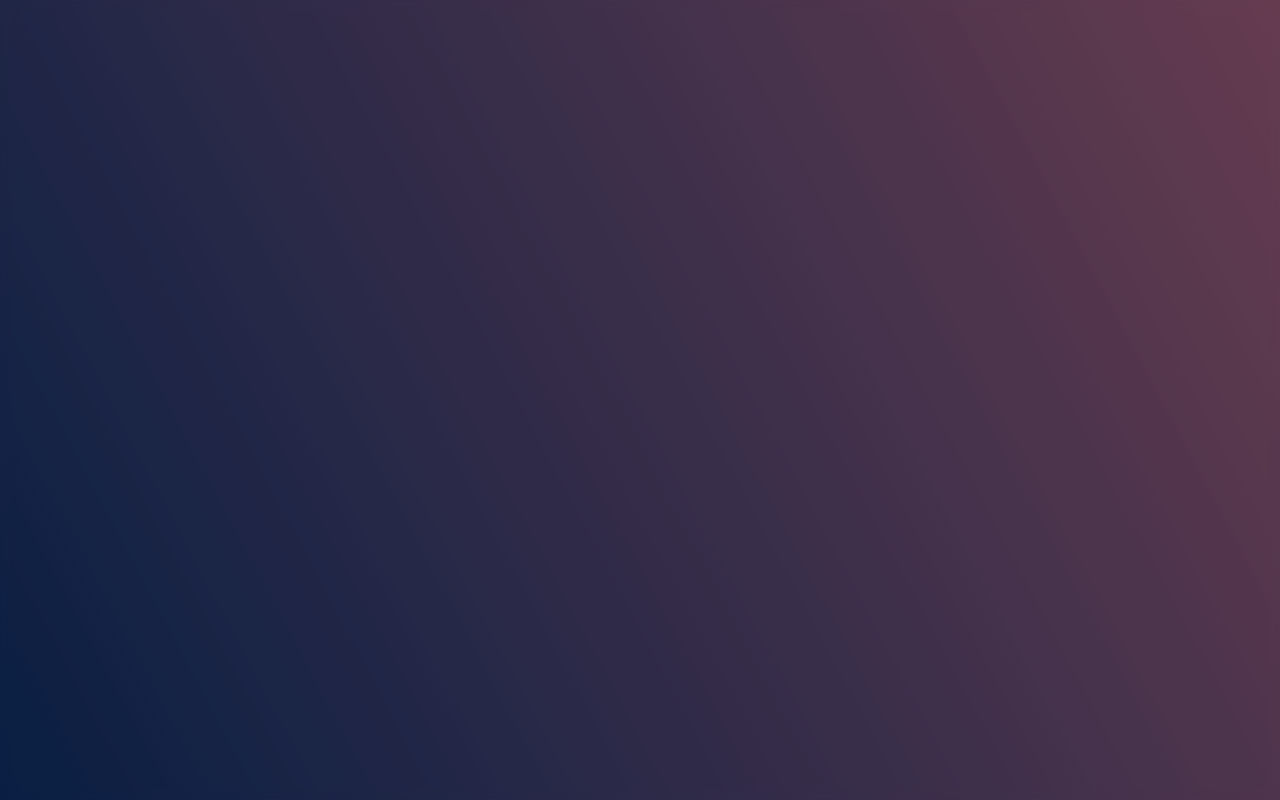
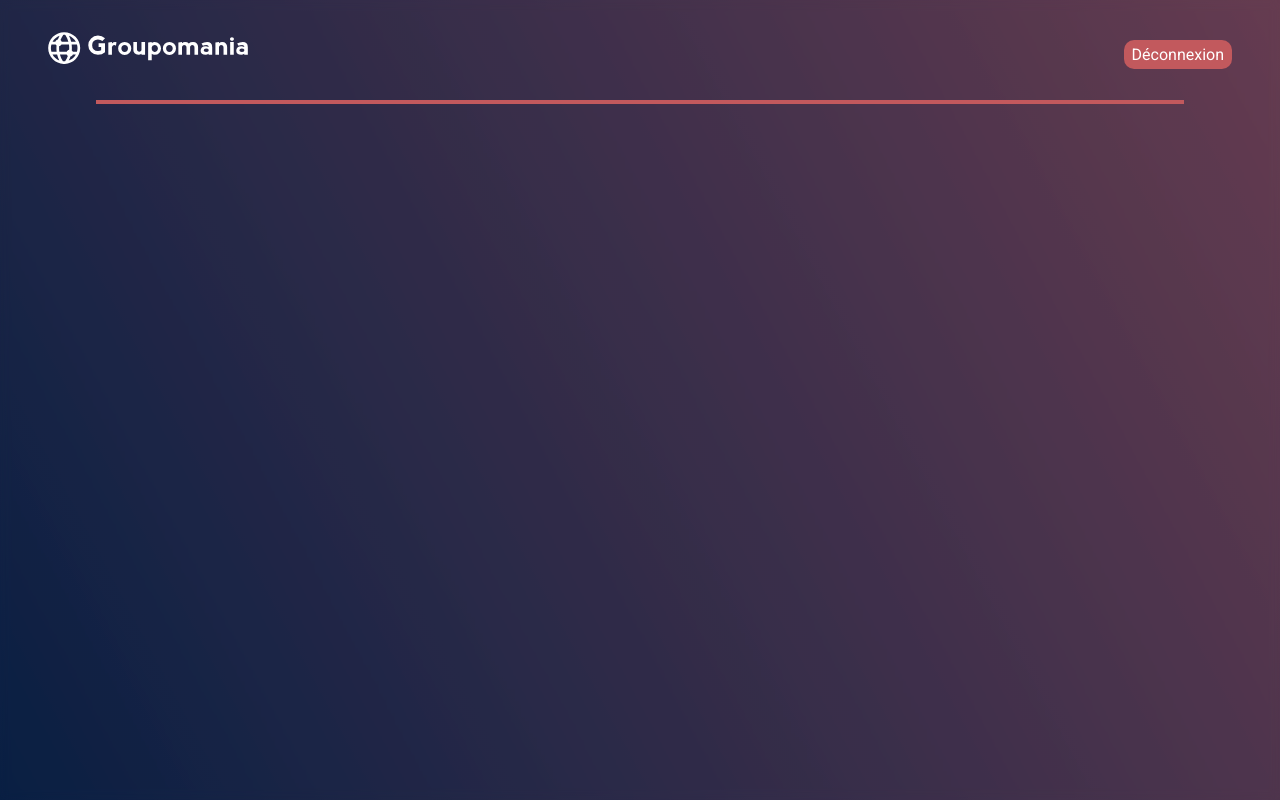
Before and after one commit to NicolasBoutoille/P7_Groupomania, a Vue app in the folder frontend/: page /#/home in a window 1280 px wide. Before the commit this address had no page. Built offline with nearby package versions, Linux system fonts and the light colour scheme.

Commit message:
Display signup errors in front

```diff
--- a/frontend/src/router/index.js
+++ b/frontend/src/router/index.js
@@ -1,5 +1,7 @@
 import { createRouter, createWebHashHistory } from 'vue-router'
 import Login from '../views/Login.vue'
+import Signup from '../views/Signup.vue'
+import Home from '..//views/Home.vue'
 
 const routes = [
   {
@@ -10,10 +12,12 @@ const routes = [
   {
     path: '/signup',
     name: 'Signup',
-    // route level code-splitting
-    // this generates a separate chunk (about.[hash].js) for this route
-    // which is lazy-loaded when the route is visited.
-    component: () => import(/* webpackChunkName: "about" */ '../views/Signup.vue')
+    component: Signup
+  },
+  {
+    path: '/home',
+    name: 'Home',
+    component: Home
   }
 ]
 
--- /dev/null
+++ b/frontend/src/views/Home.vue
@@ -0,0 +1,45 @@
+<template>
+    <header>
+    <img
+      class="logo"
+      src="../assets/icon-left-font-monochrome-white.svg"
+      alt="Logo Groupomania"
+    />
+    <span class="logout" @click="switchToLogin()">
+        Déconnexion
+    </span>
+    <div class="line"></div>
+  </header>
+</template>
+
+<script>
+export default{
+    name: "Home",
+    data: function () {
+        return {
+
+        };
+    },
+    computed: {
+
+    },
+    methods: {
+        switchToLogin: function () {
+      this.$router.push("/");
+    }
+    },
+};
+</script>
+
+<style>
+.logout {
+    position: absolute;
+    top: 0px;
+    right: 0px;
+    margin: 2.5rem 3rem;
+    padding: 0.3rem 0.5rem;
+    color: white;
+    background: #C2595D;
+    border-radius: 10px;
+}
+</style>
--- a/frontend/src/views/Signup.vue
+++ b/frontend/src/views/Signup.vue
@@ -37,6 +37,11 @@
         placeholder="Mot de passe"
       />
     </div>
+    <div class="form-error" v-if="errors.length > 0">{{ errors }}</div>
+    <div class="form-success" v-if="success.length > 0">
+      Inscription réussie !
+      <span class="form-success__btn" @click="switchToLogin()">Se connecter</span>
+    </div>
     <div class="form-row">
       <button
         @click="createAccount()"
@@ -60,6 +65,8 @@ export default {
       email: "",
       username: "",
       password: "",
+      errors: "",
+      success: "",
     };
   },
   computed: {
@@ -77,7 +84,7 @@ export default {
   },
   methods: {
     switchToLogin: function () {
-      window.location.href = "http://localhost:8080/#/";
+      this.$router.push("/");
     },
     createAccount() {
       const data = {
@@ -94,12 +101,16 @@ export default {
       })
         .then((res) => res.json())
         .then((res) => {
-          if(!res.ok){
-            console.log(res)
+          if (res.length > 0) {
+            this.errors = res[0].msg;
+          } else if (res.err) {
+            this.errors = res.err;
           } else {
-            console.log(res.message)
+            this.errors = "";
+            this.success = res.message;
+            console.log(res.message);
           }
-        })
+        });
     },
   },
 };
@@ -128,4 +139,21 @@ export default {
 .form-row__input::placeholder {
   color: #aaaaaa;
 }
+
+.form-error {
+  text-align: center;
+  color: red;
+  font-weight: 500;
+}
+
+.form-success {
+  text-align: center;
+  color: #1D9967;
+  font-weight: 500;
+}
+
+.form-success__btn {
+  text-decoration: underline;
+  cursor: pointer;
+}
 </style>
```
Also changed, not shown: 1 other file (tests, documents, lock files or other folders). Lines whose indentation alone changed are shown as unchanged.
